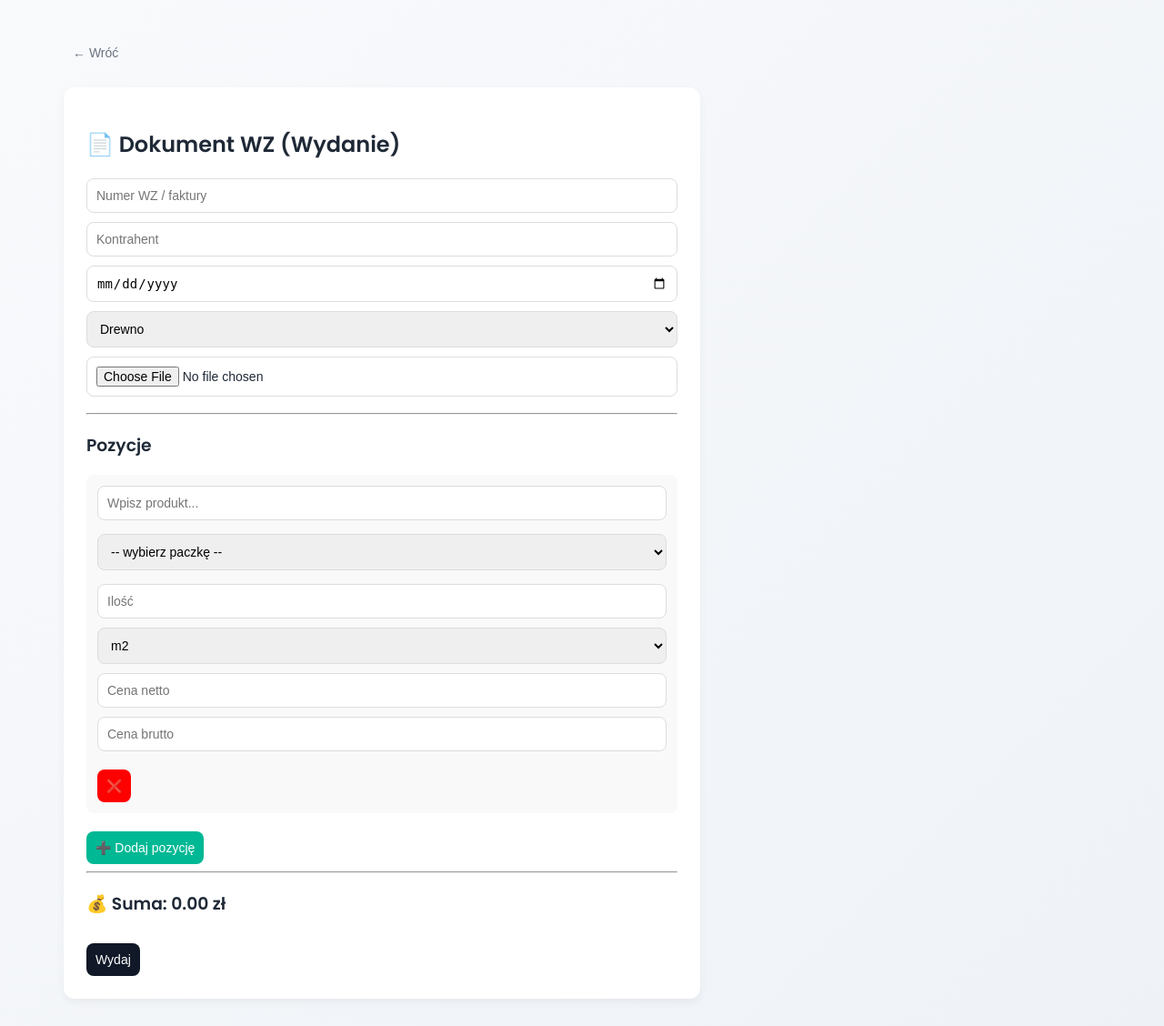
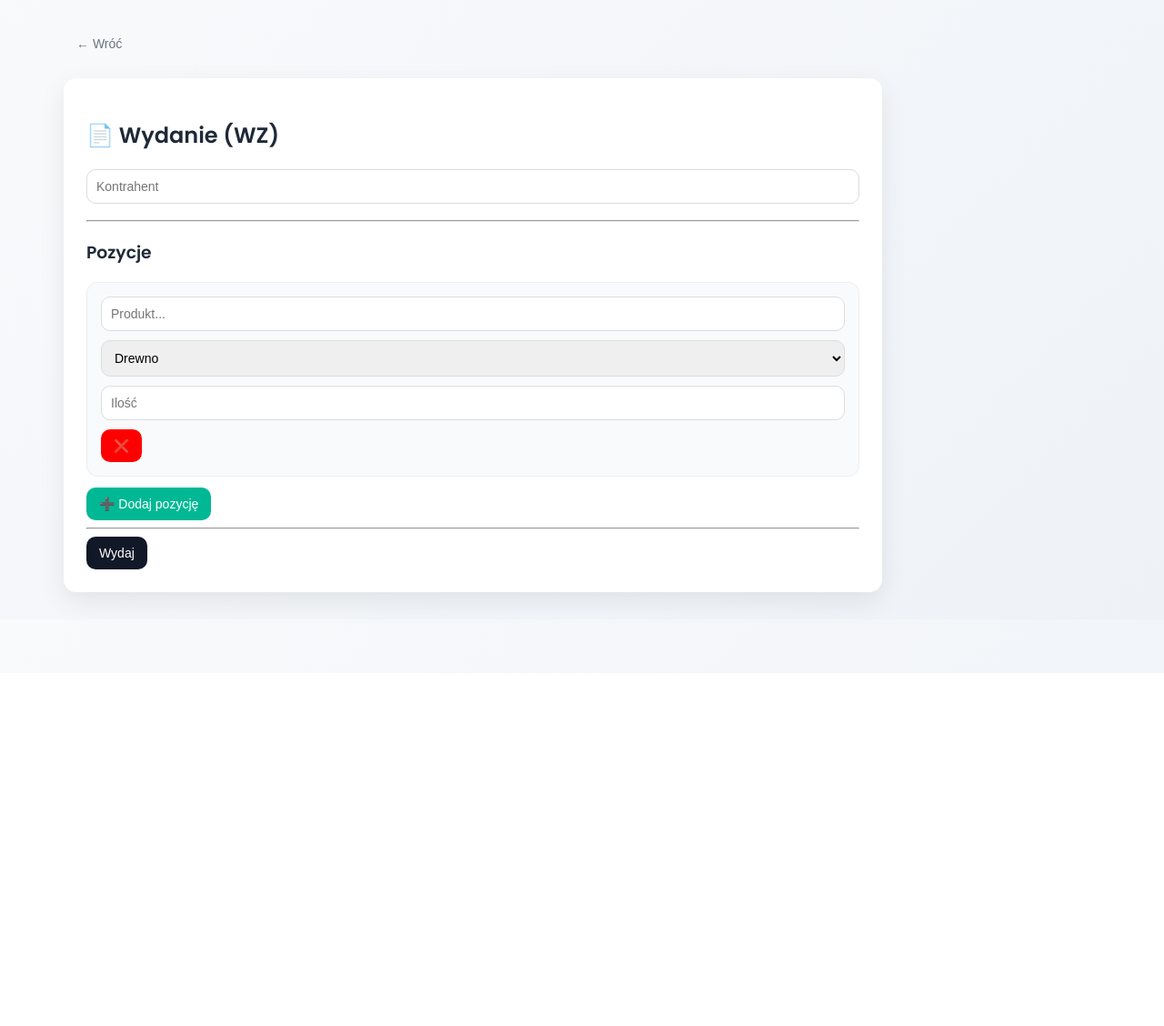
Before and after one commit to monikq553/magazyn-app, a Flask app: page /wydanie in a window 1280 px wide. Shown: the part 60-1188 px from the top of the page at 91% size. After the commit the page ends 800 px from the top, so only its background shows below. Run offline with Flask 3, Linux system fonts and the light colour scheme; the visitor is signed in with stand-in values (Sample User, id 1); data that the repository does not hold is empty; some libraries are stand-ins or nearby versions.

Commit message:
Update wydanie.html

```diff
--- a/templates/wydanie.html
+++ b/templates/wydanie.html
@@ -6,42 +6,42 @@
 .box {
     background:white;
     padding:25px;
-    border-radius:12px;
-    box-shadow:0 4px 10px rgba(0,0,0,0.05);
-    max-width:700px;
+    border-radius:14px;
+    box-shadow:0 10px 30px rgba(0,0,0,0.08);
+    max-width:900px;
 }
 
 input, select {
     padding:10px;
-    border-radius:8px;
+    border-radius:10px;
     border:1px solid #ddd;
     width:100%;
     margin-bottom:10px;
+    font-size:14px;
 }
 
 button {
     background:#111827;
     color:white;
     border:none;
-    padding:10px;
-    border-radius:8px;
-    margin-top:10px;
+    padding:10px 14px;
+    border-radius:10px;
     cursor:pointer;
 }
 
 .add { background:#00b894; }
 
 .item {
-    padding:12px;
-    background:#f9f9f9;
-    border-radius:8px;
-    margin-bottom:10px;
+    padding:15px;
+    background:#f8fafc;
+    border-radius:12px;
+    margin-bottom:12px;
+    border:1px solid #eee;
 }
 
 .info {
     font-size:13px;
-    color:#555;
-    margin-top:5px;
+    color:#666;
 }
 
 .suggestions div {
@@ -50,31 +50,17 @@ button {
 }
 
 .suggestions div:hover {
-    background:#f1f2f6;
+    background:#f1f5f9;
 }
 </style>
 
 <div class="box">
 
-<h2>📄 Dokument WZ (Wydanie)</h2>
+<h2>📄 Wydanie (WZ)</h2>
 
-<!-- 🔥 POPRAWIONY FORM -->
-<form method="POST" action="/issue_doc" enctype="multipart/form-data">
+<form method="POST" action="/issue_doc">
 
-<input name="doc_number" placeholder="Numer WZ / faktury">
 <input name="kontrahent" placeholder="Kontrahent">
-<input type="date" name="date">
-
-<select name="warehouse">
-<option>Drewno</option>
-<option>Farby</option>
-<option>Śruby i wkręty</option>
-<option>Pellet</option>
-<option>Inne</option>
-</select>
-
-<!-- 🔥 NOWE: ZDJĘCIE -->
-<input type="file" name="image">
 
 <hr>
 
@@ -84,8 +70,9 @@ button {
 
 <div class="item">
 
+<!-- 🔍 PRODUKT -->
 <div style="position:relative;">
-    <input type="text" placeholder="Wpisz produkt..."
+    <input type="text" placeholder="Produkt..."
     onkeyup="searchProduct(this)"
     class="product-input">
 
@@ -106,30 +93,19 @@ button {
 
 <div class="info"></div>
 
-<select name="package_id" onchange="showPackageInfo(this)">
-<option value="">-- wybierz paczkę --</option>
-{% for pkg in packages %}
-<option value="{{pkg[0]}}" data-product="{{pkg[1]}}" data-qty="{{pkg[3]}}">
-Paczka {{pkg[2]}} ({{pkg[3]}})
-</option>
-{% endfor %}
+<!-- 🔥 MAGAZYN NA POZYCJI -->
+<select name="warehouse">
+<option>Drewno</option>
+<option>Farby</option>
+<option>Śruby i wkręty</option>
+<option>Pellet</option>
+<option>Inne</option>
 </select>
 
-<div class="info package-info"></div>
+<!-- ILOŚĆ -->
+<input name="qty" placeholder="Ilość">
 
-<input name="qty" placeholder="Ilość" oninput="calculateTotal()">
-
-<select name="unit">
-<option>m2</option>
-<option>m3</option>
-<option>szt</option>
-<option>l</option>
-<option>opak</option>
-</select>
-
-<input name="price_netto" placeholder="Cena netto" oninput="nettoToBrutto(this); calculateTotal()">
-<input name="price_brutto" placeholder="Cena brutto" oninput="bruttoToNetto(this); calculateTotal()">
-
+<!-- USUŃ -->
 <button type="button" onclick="removeItem(this)" style="background:red;">❌</button>
 
 </div>
@@ -140,8 +116,6 @@ Paczka {{pkg[2]}} ({{pkg[3]}})
 
 <hr>
 
-<h3>💰 Suma: <span id="total">0.00</span> zł</h3>
-
 <button>Wydaj</button>
 
 </form>
@@ -149,12 +123,9 @@ Paczka {{pkg[2]}} ({{pkg[3]}})
 </div>
 
 <script>
-const VAT = 1.23;
-let isUpdating = false;
-
 const PRODUCTS = [
 {% for p in products %}
-{ id: {{p[0]}}, name: "{{p[1]}}", qty: "{{p[2]}}", unit: "{{p[3]}}" },
+{ id: {{p[0]}}, name: "{{p[1]}}", qty: "{{p[2]}}", unit: "{{p[3]}}", warehouse: "{{p[4]}}" },
 {% endfor %}
 ];
 
@@ -168,7 +139,6 @@ function searchProduct(input) {
 
     if (!value) {
         box.style.display = "none";
-        hidden.value = "";
         return;
     }
 
@@ -176,73 +146,24 @@ function searchProduct(input) {
 
     found.forEach(p => {
         let div = document.createElement("div");
-        div.innerText = p.name;
+        div.innerText = p.name + " (" + p.warehouse + ")";
 
         div.onclick = () => {
             input.value = p.name;
             hidden.value = p.id;
 
-            info.innerHTML = "📦 Stan: " + p.qty + " " + p.unit;
+            info.innerHTML = "📦 " + p.qty + " " + p.unit + " | " + p.warehouse;
+
+            // 🔥 automatycznie ustawia magazyn
+            input.closest(".item").querySelector("select[name='warehouse']").value = p.warehouse;
+
             box.style.display = "none";
-
-            let pkgSelect = input.closest(".item").querySelector("select[name='package_id']");
-            Array.from(pkgSelect.options).forEach(opt => {
-                if (!opt.value) return;
-                opt.style.display = (opt.dataset.product == p.id) ? "block" : "none";
-            });
         };
 
         box.appendChild(div);
     });
 
     box.style.display = "block";
-}
-
-function showPackageInfo(select) {
-    let option = select.options[select.selectedIndex];
-    let qty = option.dataset.qty || "";
-
-    let info = select.parentElement.querySelector(".package-info");
-    info.innerHTML = qty ? "📦 W paczce: " + qty : "";
-}
-
-function nettoToBrutto(input) {
-    if (isUpdating) return;
-    isUpdating = true;
-
-    let netto = parseFloat(input.value.replace(",", "."));
-    if (!isNaN(netto)) {
-        let brutto = netto * VAT;
-        input.parentElement.querySelector("input[name='price_brutto']").value = brutto.toFixed(2);
-    }
-
-    isUpdating = false;
-}
-
-function bruttoToNetto(input) {
-    if (isUpdating) return;
-    isUpdating = true;
-
-    let brutto = parseFloat(input.value.replace(",", "."));
-    if (!isNaN(brutto)) {
-        let netto = brutto / VAT;
-        input.parentElement.querySelector("input[name='price_netto']").value = netto.toFixed(2);
-    }
-
-    isUpdating = false;
-}
-
-function calculateTotal() {
-    let total = 0;
-
-    document.querySelectorAll(".item").forEach(item => {
-        let qty = parseFloat(item.querySelector("input[name='qty']").value?.replace(",", ".")) || 0;
-        let brutto = parseFloat(item.querySelector("input[name='price_brutto']").value?.replace(",", ".")) || 0;
-
-        total += qty * brutto;
-    });
-
-    document.getElementById("total").innerText = total.toFixed(2);
 }
 
 function addItem() {
@@ -254,7 +175,6 @@ function addItem() {
 
 function removeItem(btn) {
     btn.parentElement.remove();
-    calculateTotal();
 }
 </script>
 
```
